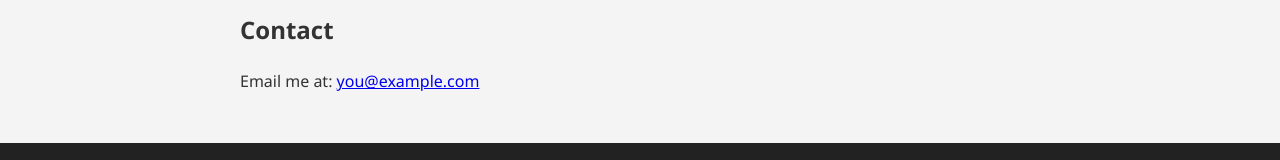
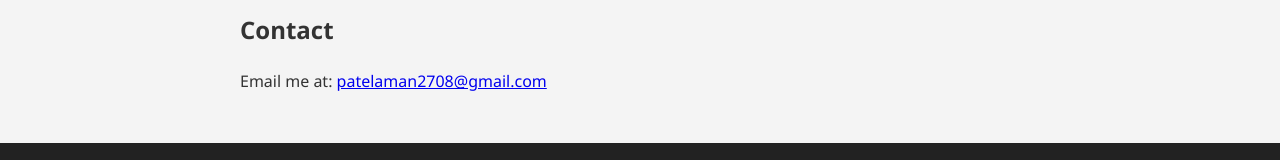
Before and after one commit to aman2708patel/portfolio, a plain HTML site: page index.html in a window 1280 px wide. Shown: the part 890-1050 px from the top of the page. Drawn offline with Linux system fonts and the light colour scheme.

Commit message:
Update index.html

```diff
--- a/index.html
+++ b/index.html
@@ -35,7 +35,7 @@
 
   <section id="contact">
     <h2>Contact</h2>
-    <p>Email me at: <a href="mailto:you@example.com">you@example.com</a></p>
+    <p>Email me at: <a href="mailto:patelaman2708@gmail.com">patelaman2708@gmail.com</a></p>
   </section>
 
   <footer>
```
